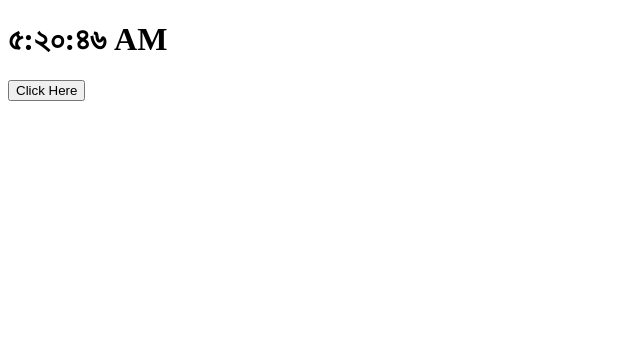
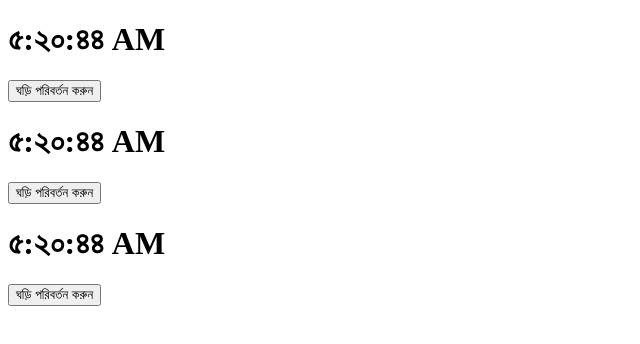
Before and after one commit to pitashpalmal/myreact, a React (Create React App) app: page / in a window 1280 px wide. Shown: the top 344 px of the page, without its empty margins (0-640 px from the left). Built offline with nearby package versions, Linux system fonts and the light colour scheme.

Commit message:
Conditional Rendering, List and Keys

```diff
--- a/src/App.js
+++ b/src/App.js
@@ -1,11 +1,12 @@
 import './App.css';
-import Clock from './components/Clock';
+import ClockList from './components/ClockList';
 
 function App() {
-  console.log('app render');
+  const quantities = [1,2,3];
   return (
     <div>
-      <Clock></Clock>
+      {/* <Clock></Clock> */}
+      <ClockList quantities ={quantities} />
     </div>
   );
 }
--- a/src/components/Button.js
+++ b/src/components/Button.js
@@ -17,10 +17,13 @@
 
     render() {
         console.log('button component');
-        const { change, locale } = this.props;
+        const { change, locale, show, enable } = this.props;
+        if(!enable) return null;
         return (
-            // <button type="button" onClick={ change }>Click Here</button>
-            <button type="button" onClick={ () => change(locale) }>Click Here</button>
+            <>
+            <button type="button" onClick={ () => change(locale) }>{ locale === 'bn-BD' ? 'Change Clock' : 'ঘড়ি পরিবর্তন করুন '}</button>
+            { show && <p>Hello</p> }
+            </>
         )
     }
 }
--- a/src/components/Clock.js
+++ b/src/components/Clock.js
@@ -28,13 +28,26 @@
     render() {
       console.log('clock component render');
       const { date,locale } = this.state;
+
+      // let button;
+      // if(locale=== 'bn-BD'){
+      //   button = (<Button change={this.handleClick} locale="en-US"/>);
+      // } else {
+      //   button = (<Button change={this.handleClick} locale="bn-BD"/>);
+      // }
+
       return (
         <div>
           <h1 className="heading">
             <span className="text"> {date.toLocaleTimeString(locale)}</span>
           </h1>
-          {/* <Button change={this.handleClick.bind(this, 'en-US')}>Click Here</Button> */}
-          <Button change={this.handleClick} locale="en-US">Click Here</Button>
+          {/* {button} */}
+
+          {
+            locale === 'bn-BD' ? <Button change={this.handleClick} locale="en-US" show={false} enable /> :
+            // locale === 'bn-BD' ? <Button change={this.handleClick} locale="en-US" show={false} enable = {false} /> :
+              <Button change={this.handleClick} locale="bn-BD" show enable />
+          }
         </div>
       );
     }
--- /dev/null
+++ b/src/components/ClockList.js
@@ -0,0 +1,11 @@
+import Clock from './Clock';
+
+function ClockList({quantities = []}) {
+    return (
+        <div>
+            {quantities.map((key) => (<Clock key={Math.random()} />))}
+        </div>
+    );
+}
+
+export default ClockList;
```
